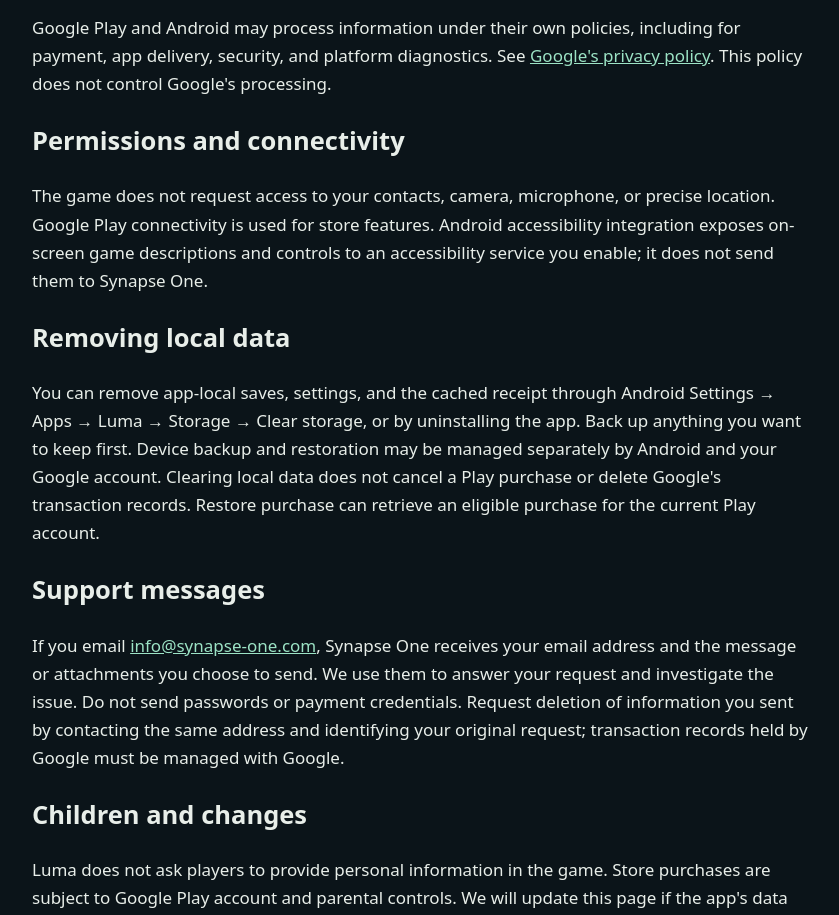
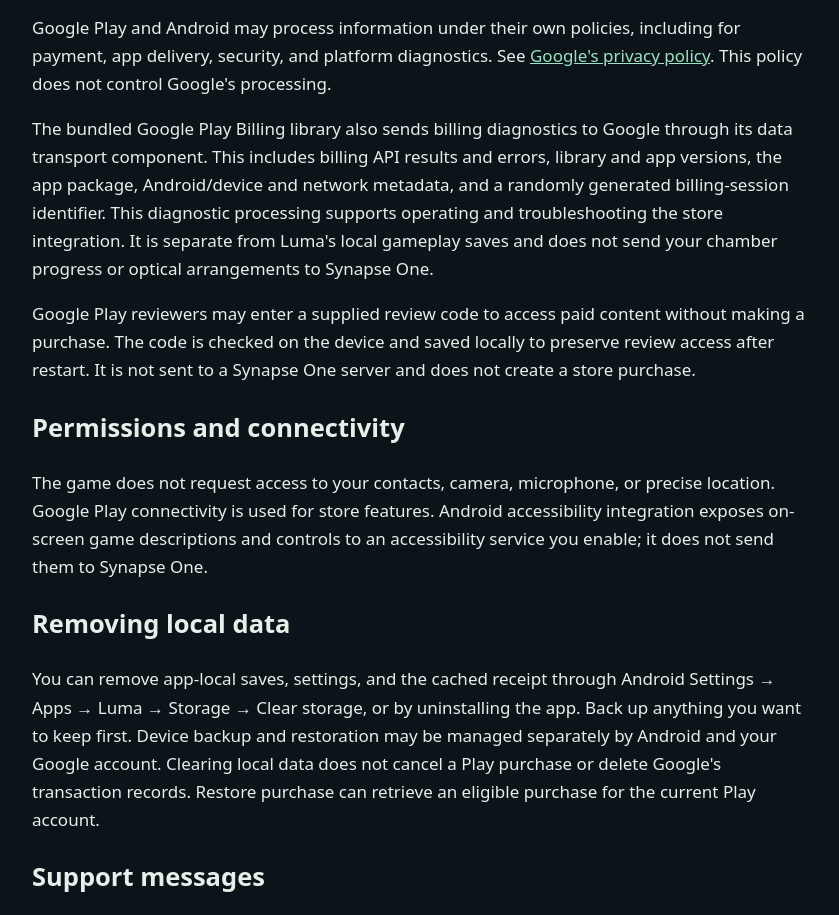
Before and after one commit to marikarX/luma-privacy, a plain HTML site: page android.html in a window 1280 px wide. Shown: the part 840-1755 px from the top of the page, without its empty margins (218-1057 px from the left). Drawn offline with Linux system fonts and the light colour scheme.

Commit message:
Disclose Play billing diagnostics and local reviewer access

```diff
--- a/android.html
+++ b/android.html
@@ -10,6 +10,8 @@
 <p>The opening 14 chambers are free. An optional one-time purchase unlocks the remaining campaign and all eight Open Lab experiments. Google Play handles checkout and payment details under Google's own privacy policy. Luma does not receive your payment-card details.</p>
 <p>Luma uses Google Play Billing to retrieve product information, request purchases, check ownership, and acknowledge completed purchases. The app receives purchase information such as the product identifier, purchase token, order information when provided by Play, purchase state, and signed receipt. It verifies the receipt on your device and stores a signed receipt locally to support offline access. Purchase tokens are sent to Google Play when acknowledging or checking purchases; they are not sent to a Synapse One backend. A successful ownership check can remove a cached entitlement after a refund or other revocation.</p>
 <p>Google Play and Android may process information under their own policies, including for payment, app delivery, security, and platform diagnostics. See <a href="https://policies.google.com/privacy">Google's privacy policy</a>. This policy does not control Google's processing.</p>
+<p>The bundled Google Play Billing library also sends billing diagnostics to Google through its data transport component. This includes billing API results and errors, library and app versions, the app package, Android/device and network metadata, and a randomly generated billing-session identifier. This diagnostic processing supports operating and troubleshooting the store integration. It is separate from Luma's local gameplay saves and does not send your chamber progress or optical arrangements to Synapse One.</p>
+<p>Google Play reviewers may enter a supplied review code to access paid content without making a purchase. The code is checked on the device and saved locally to preserve review access after restart. It is not sent to a Synapse One server and does not create a store purchase.</p>
 <h2>Permissions and connectivity</h2>
 <p>The game does not request access to your contacts, camera, microphone, or precise location. Google Play connectivity is used for store features. Android accessibility integration exposes on-screen game descriptions and controls to an accessibility service you enable; it does not send them to Synapse One.</p>
 <h2>Removing local data</h2>
```
